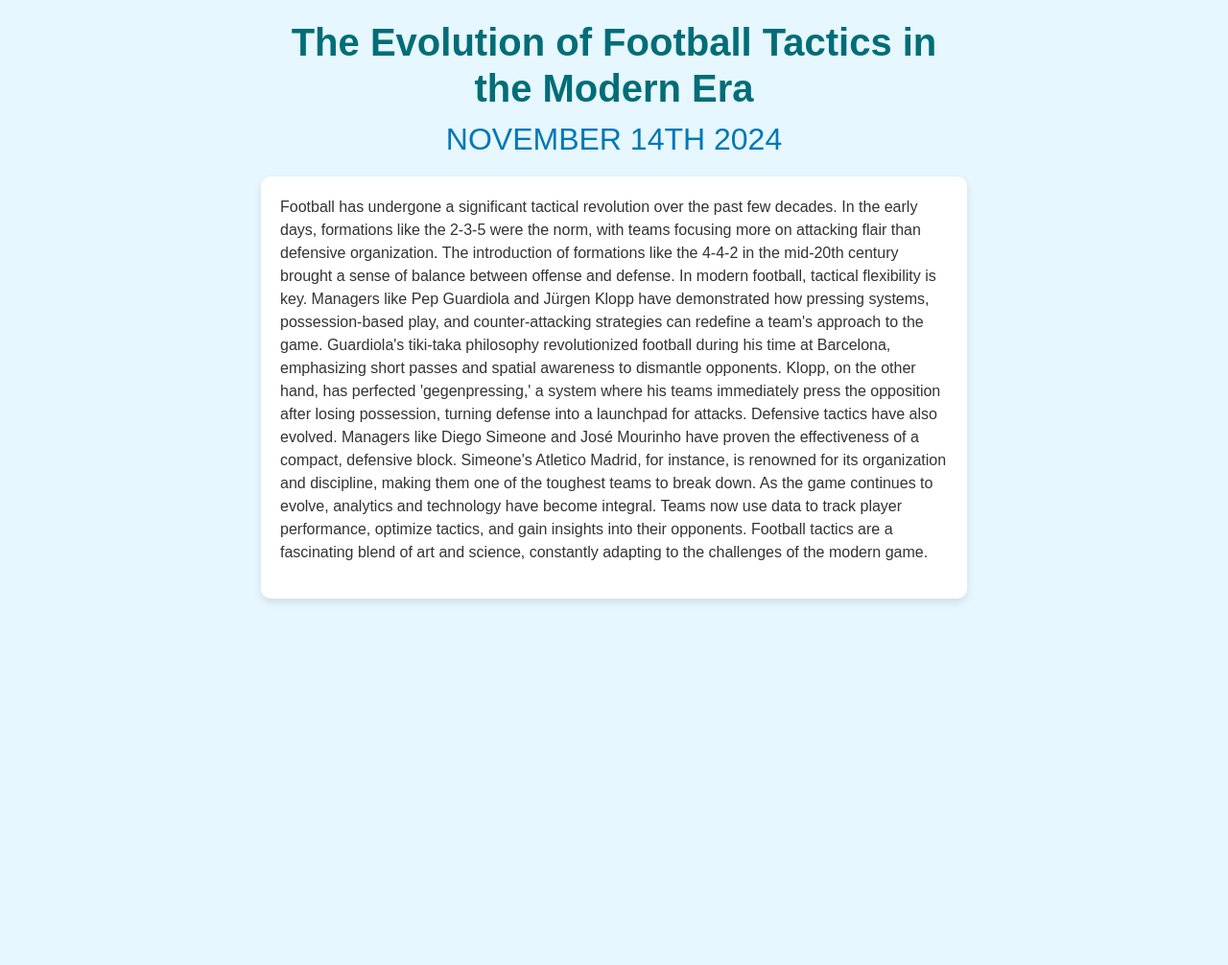
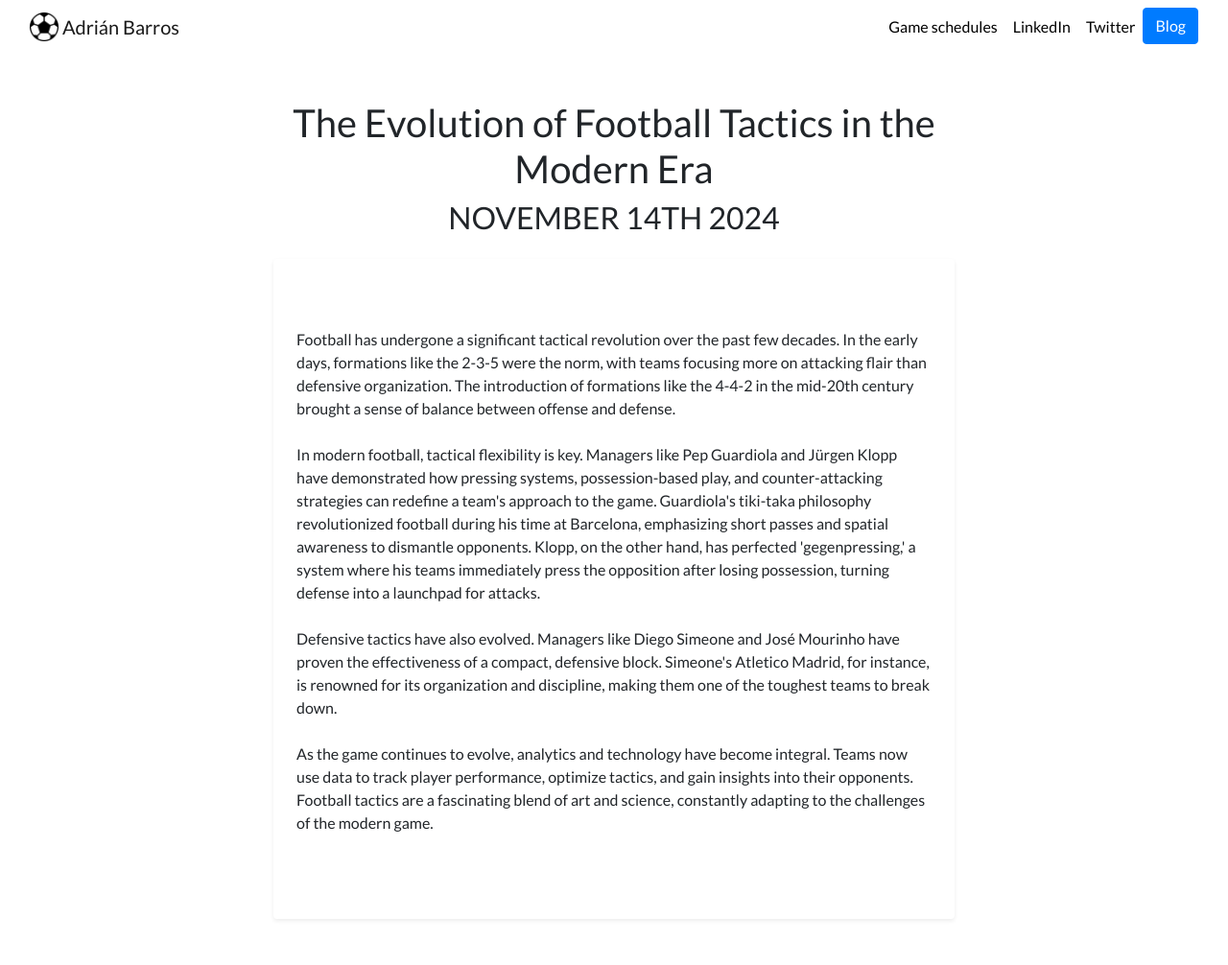
Before and after one commit to Adrian554-dev/2024-PORTFOLIO-A24AdrianBR, a Django app: page /blog/blog/2/ in a window 1280 px wide. Shown: the whole page at 96% size. Before the commit the page ends 628 px from the top, so only its background shows below. Run offline with Django 4.2, Linux system fonts and the light colour scheme; data comes from the database, SQL or seed files in the repository; both versions use the stored data as it was after the commit; some libraries are stand-ins or nearby versions.

Commit message:
proyecto final

```diff
--- a/blog/templates/blog/detail.html
+++ b/blog/templates/blog/detail.html
@@ -1,67 +1,21 @@
-<!DOCTYPE html>
-<html lang="en">
+{% extends 'generator/base.html' %}
 
-<head>
-    <meta charset="UTF-8">
-    <meta name="viewport" content="width=device-width, initial-scale=1.0">
-    <title>Blog Post</title>
-    <!-- Bootstrap CSS -->
-    <link href="https://cdn.jsdelivr.net/npm/bootstrap@5.3.3/dist/css/bootstrap.min.css" rel="stylesheet">
-
-    <style>
-        body {
-            background-color: #e6f7ff;
-            color: #333;
-            font-family: 'Arial', sans-serif;
-            padding: 20px;
-        }
-
-        .blog-title {
-            color: #006d77;
-            font-weight: bold;
-            text-align: center;
-            margin-bottom: 10px;
-        }
-
-        .blog-date {
-            color: #0077b6;
-            text-align: center;
-            margin-bottom: 20px;
-        }
-
-        .blog-description {
-            background-color: #ffffff;
-            padding: 20px;
-            border-radius: 10px;
-            box-shadow: 0 4px 8px rgba(0, 0, 0, 0.1);
-            max-width: 100%;
-            word-wrap: break-word;
-            overflow-wrap: break-word;
-            margin: 0 auto;
-        }
-    </style>
-</head>
-
-<body>
-    <div class="container">
+{% block content %}
+<div class="container my-5">
     <div class="row justify-content-center">
         <div class="col-md-8">
             <!-- Blog Title -->
-                <h1 class="blog-title">{{ blog.title }}</h1>
+            <h1 class="blog-title text-center">{{ blog.title }}</h1>
 
             <!-- Blog Date -->
-                <h2 class="blog-date">{{ blog.date|date:'F jS Y'|upper }}</h2>
+            <h2 class="blog-date text-center">{{ blog.date|date:'F jS Y'|upper }}</h2>
 
             <!-- Blog Description -->
-                <div class="blog-description">
+            <div class="blog-description mt-4 p-4 rounded shadow-sm bg-white"
+                style="word-wrap: break-word; word-break: break-word; overflow-wrap: break-word; white-space: pre-wrap;">
                 <p>{{ blog.description|safe }}</p>
             </div>
         </div>
     </div>
 </div>
-
-    <!-- Bootstrap JS Bundle -->
-    <script src="https://cdn.jsdelivr.net/npm/bootstrap@5.3.3/dist/js/bootstrap.bundle.min.js"></script>
-</body>
-
-</html>
+{% endblock %}
--- a/portfolio/static/portfolio/custom.css
+++ b/portfolio/static/portfolio/custom.css
@@ -1,9 +1,9 @@
 .navbar-nav .nav-link {
-    color: rgba(0,0,0,1) !important;
+  color: rgba(0, 0, 0, 1) !important;
 }
 
 .navbar-nav .nav-link:hover {
-    color: rgba(0,0,0,.5) !important;
+  color: rgba(0, 0, 0, 0.5) !important;
 }
 
 body {
@@ -22,3 +22,18 @@
     font-size: 5rem;
   }
 }
+
+.blog-description {
+  word-wrap: break-word;
+  word-break: break-word;
+  overflow-wrap: break-word;
+  white-space: pre-wrap;
+}
+
+.standard-image {
+  width: 100%; /* O el tamaño que desees */
+  height: 200px; /* Fija la altura */
+  object-fit: cover; /* Asegura que la imagen mantenga su proporción y llene el espacio */
+  border-radius: 8px; /* Opcional: bordes redondeados */
+  box-shadow: 0px 4px 6px rgba(0, 0, 0, 0.1); /* Opcional: sombra para estética */
+}
--- a/portfolio/templates/generator/base.html
+++ b/portfolio/templates/generator/base.html
@@ -27,11 +27,11 @@
 
   <!-- Navbar -->
   <nav id="topNav" class="navbar navbar-expand-md navbar-light">
-    <div class="container">
+    <div class="container-fluid">
       <a class="navbar-brand" href="{% url 'home' %}">
-        <img src="{% static 'portfolio/Logo.png' %}" width="30" height="30" class="d-inline-block align-top"
+        <img src="{% static 'portfolio/Logo2.png' %}" width="30" height="30" class="d-inline-block align-top"
           alt="Nick's Logo">
-        <span>Nick Walter</span>
+        <span>Adrián Barros</span>
       </a>
       <button class="navbar-toggler" type="button" data-toggle="collapse" data-target="#navbarNav"
         aria-controls="navbarNav" aria-expanded="false" aria-label="Toggle navigation">
@@ -40,7 +40,7 @@
       <div class="collapse navbar-collapse text-center" id="navbarNav">
         <ul class="navbar-nav ml-auto">
           <li class="nav-item">
-            <a class="nav-link" href="{% static 'portfolio/resume.pdf' %}">Resume</a>
+            <a class="nav-link" href="{% static 'portfolio/uefa.pdf' %}">Game schedules</a>
           </li>
           <li class="nav-item">
             <a class="nav-link" href="https://www.linkedin.com/in/nick-walter/" target="_blank">LinkedIn</a>
```
Also changed, not shown: blog/templates/blog/all_blogs.html (+7 -54 lines), portfolio/templates/generator/home.html (+50 -12 lines), db.sqlite3, media/portfolio/images/iago.webp (added), media/portfolio/images/iago_Z1onqz9.webp (added), media/portfolio/images/messi2.jpg (added), media/portfolio/images/messi2_CkxCqKt.jpg (added), portfolio/static/portfolio/Logo2.png (added), 1 other file. Lines whose indentation alone changed are shown as unchanged.
